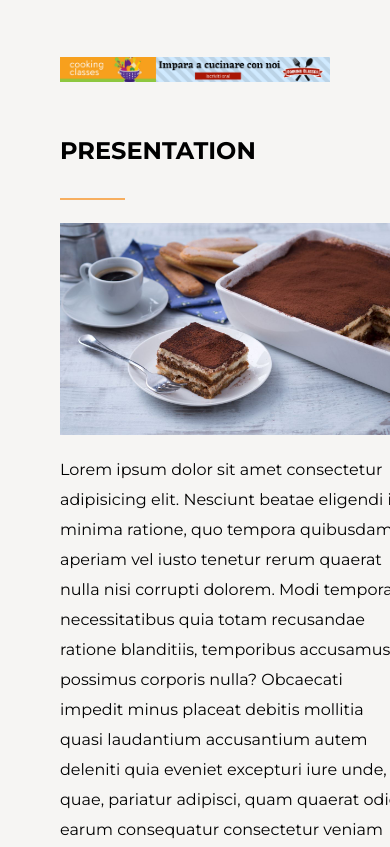
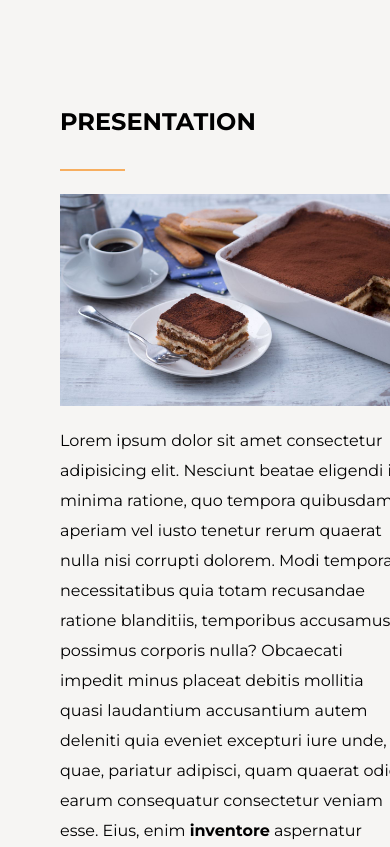
Before and after one commit to Damiano-Mariscoli/htmlcss-responsive-layout, a plain HTML site: page index.html in a window 390 px wide. Shown: the part 1202-2049 px from the top of the page. Drawn offline with Linux system fonts and the light colour scheme.

Commit message:
FIX: display none to banner (smartphone view)

```diff
--- a/index.html
+++ b/index.html
@@ -74,7 +74,7 @@
         <section class="">
             <div class="container-md">
                 <div class="row">
-                    <div class="col banner" style="display: block;">
+                    <div class="col banner">
                         <img src="./img/banner.png" alt="">
                     </div>
                 </div>
```
